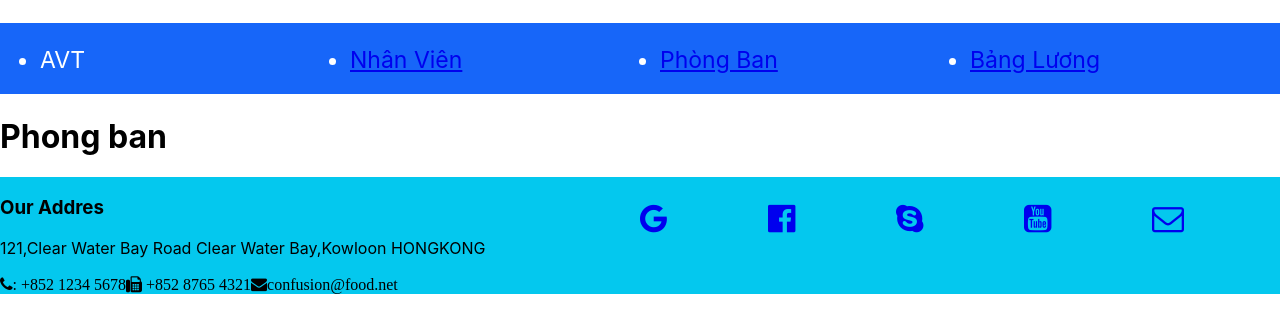
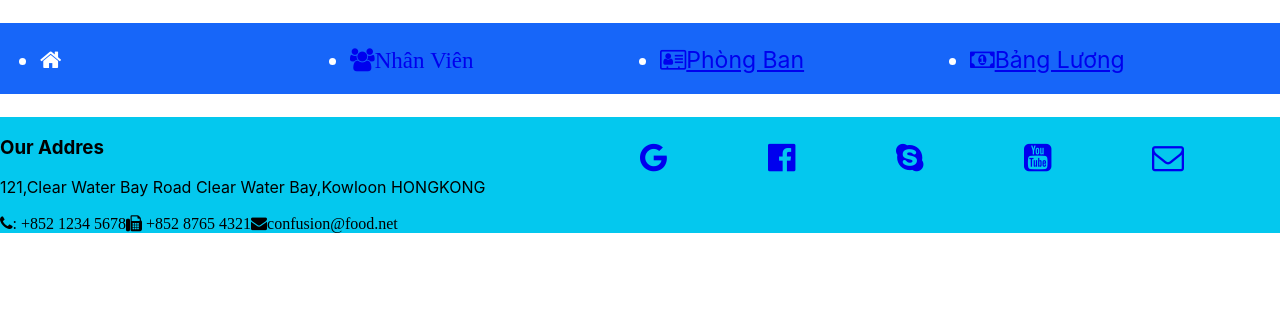
Before and after one commit to HaiBinhFX11493/Asm1ReactJS, a React (Create React App) app: page /PhongBan in a window 1280 px wide. Shown: the top 332 px of the page. Built offline with nearby package versions, Linux system fonts and the light colour scheme.

Commit message:
loi ~ Invalid DOM property class. Did you mean className?

```diff
--- a/src/Main.jsx
+++ b/src/Main.jsx
@@ -9,7 +9,7 @@ import styled from 'styled-components';
 import BotTomUI from "./BotTomUI";
 
 
-const HeadingTitle = styled.ul`
+const HeadingTitle=styled.ul`
 color: white;
 padding-bottom: 20px;
 background-color: #1766f9;
@@ -17,6 +17,9 @@ padding-top: 23px;
 font-size: 23px;
 display: grid;
 grid-template-columns: 1fr 1fr 1fr 1fr;
+`;
+const TitleLi= styled.li`
+color: white
 `
 
 // Hien thi title
@@ -25,10 +28,10 @@ function AppData() {
     <React.Fragment>
       <div >
         <HeadingTitle>
-        <li>AVT</li>
-        <li><Link to="/nhan-vien">Nhân Viên</Link> </li>
-        <li><Link to="/PhongBan">Phòng Ban</Link></li>
-        <li><Link to="/BangLuong">Bảng Lương</Link></li>
+          <TitleLi><i class="fa fa-home" aria-hidden="true"></i></TitleLi>
+          <li><Link to="/nhan-vien"><i class="fa fa-users" aria-hidden="true">Nhân Viên</i></Link> </li>
+          <li><Link to="/PhongBan"><i class="fa fa-address-card-o" aria-hidden="true"></i>Phòng Ban</Link></li>
+          <li><Link to="/BangLuong"><i class="fa fa-money" aria-hidden="true"></i>Bảng Lương</Link></li>
         </HeadingTitle>
         <Routes>
           <Route path="/nhan-vien" element={<NhanVien />} />
--- a/src/pages/phongBan.jsx
+++ b/src/pages/phongBan.jsx
@@ -1,4 +1,8 @@
+import {DEPARTMENTS} from "../Components/StaffList/staffs";
+
 function PhongBan() {
-   return <h1>Phong ban</h1>
+
+   return (<div className="chiaBangPhongBan">{DEPARTMENTS.map(e=>{e.name})}</div> )
 }
+
 export default PhongBan
```
Lines whose indentation alone changed are shown as unchanged.
